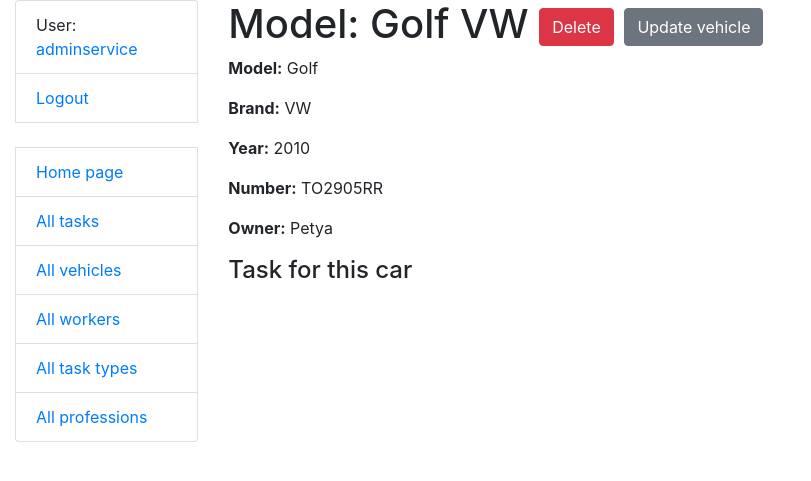
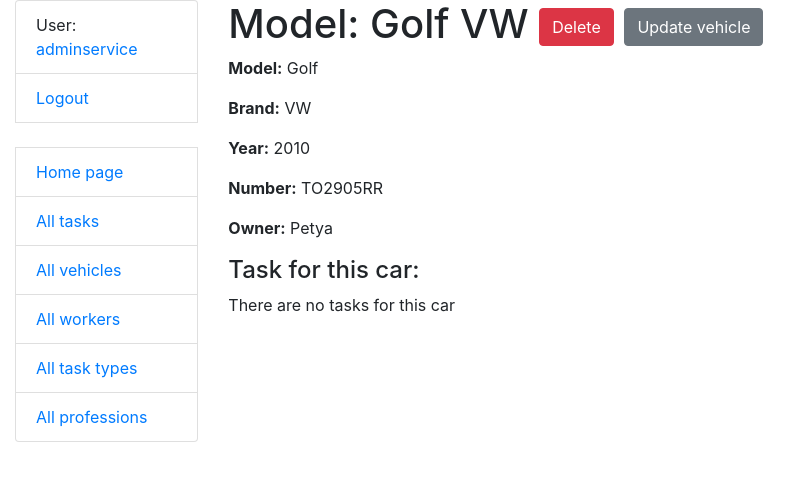
Before and after one commit to DmytroShvetsDev/car-service-station, a Django app: page /vehicles/3/ in a window 1280 px wide. Shown: the top 481 px of the page, without its empty margins (0-811 px from the left). Run offline with Django 4.2, Linux system fonts and the light colour scheme; a user stored in the database is signed in; data comes from the database, SQL or seed files in the repository; parts of the project's set-up code (start-up, migrations or seed data) failed here and were passed over.

Commit message:
Add a list of tasks with a link to task_detail on the vehicle_detail page

```diff
--- a/templates/service/vehicle_detail.html
+++ b/templates/service/vehicle_detail.html
@@ -17,8 +17,12 @@
   <p><strong>Year:</strong> {{ vehicle.year }}</p>
   <p><strong>Number:</strong> {{ vehicle.vehicle_number }}</p>
   <p><strong>Owner:</strong> {{ vehicle.owner }}</p>
-  <h4>Task for this car</h4>
-  {% for task in vehicle.task_set.all %}
-    <li>{{ task.name }}</li>
-  {% endfor %}
+  <h4>Task for this car:</h4>
+  {% if vehicle.task_set.all %}
+    {% for task in vehicle.task_set.all %}
+      <li><a href="{% url "service:task-detail" pk=task.id %}">{{ task.name }}</a></li>
+    {% endfor %}
+  {% else %}
+    <p>There are no tasks for this car</p>
+  {% endif %}
 {% endblock %}
```
